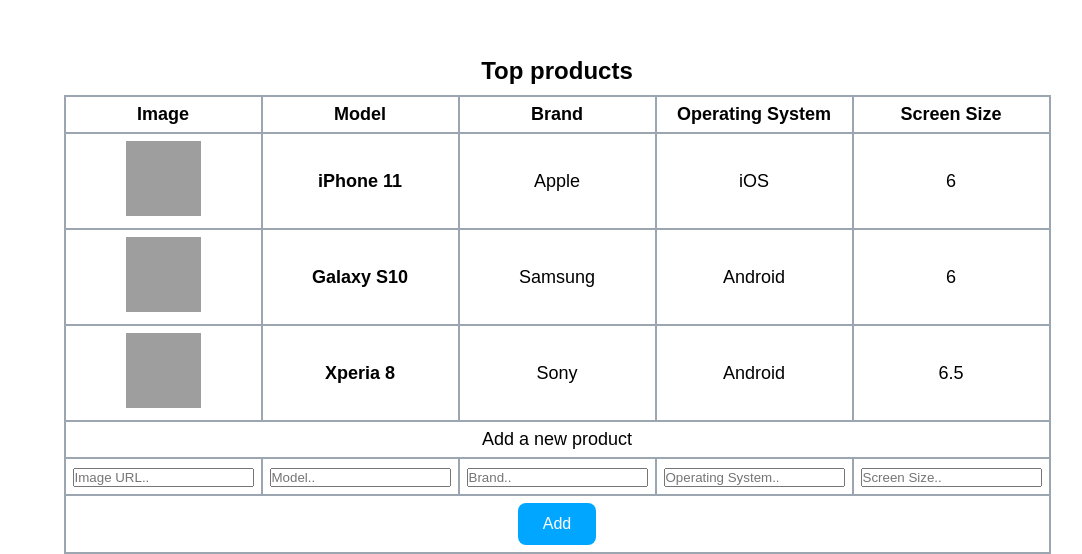
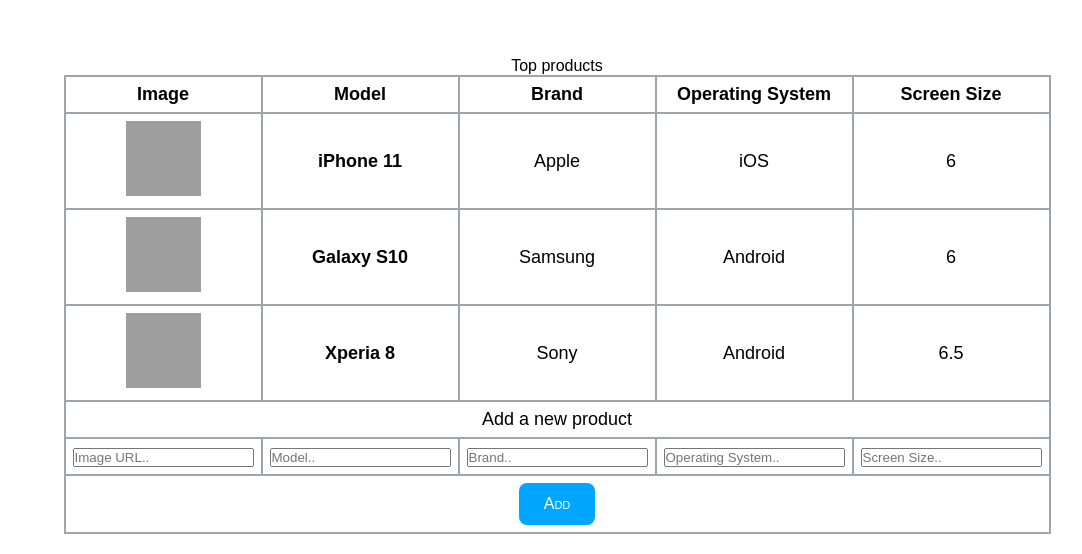
Before and after one commit to fredrikerichsen16/webtech-assignments, a plain HTML site: page assignment1/index.html in a window 1280 px wide. Shown: the part 863-1417 px from the top of the page, without its empty margins (83-1165 px from the left). Drawn offline with Linux system fonts and the light colour scheme; grey boxes are pictures that could not be loaded.

Commit message:
some table shit

```diff
--- a/assignment1/index.css
+++ b/assignment1/index.css
@@ -126,7 +126,7 @@
     text-align: center;
 }
 
-section#top_products h2 {
+section#top_products caption {
     margin-bottom: 10px;
 }
 
@@ -163,6 +163,7 @@
     font-size: 16px;
     border-radius: 8px;
     border: 0;
+    font-variant: small-caps;
 }
 
     section#top_products tfoot button:hover {
--- a/assignment1/index.html
+++ b/assignment1/index.html
@@ -52,7 +52,8 @@
     </section>
 
     <section id="top_products">
-        <h2>Top products</h2>
+        <form method="post" action="https://wt.ops.labs.vu.nl/api20/78c5681b">
+            <caption>Top products</caption>
 
             <table>
                 <thead>
@@ -96,7 +97,6 @@
                         <td colspan="5">Add a new product</td>
                     </tr>
 
-                <form method="post" action="https://wt.ops.labs.vu.nl/api20/78c5681b">
                     <tr>
                         <td>
                             <input type="text" name="image" placeholder="Image URL..">
@@ -120,9 +120,9 @@
                             <button type="submit">Add</button>
                         </td>
                     </tr>
-                </form>
                 </tfoot>
             </table>
+        </form>
     </section>
 
 </body>
```
Lines whose indentation alone changed are shown as unchanged.
